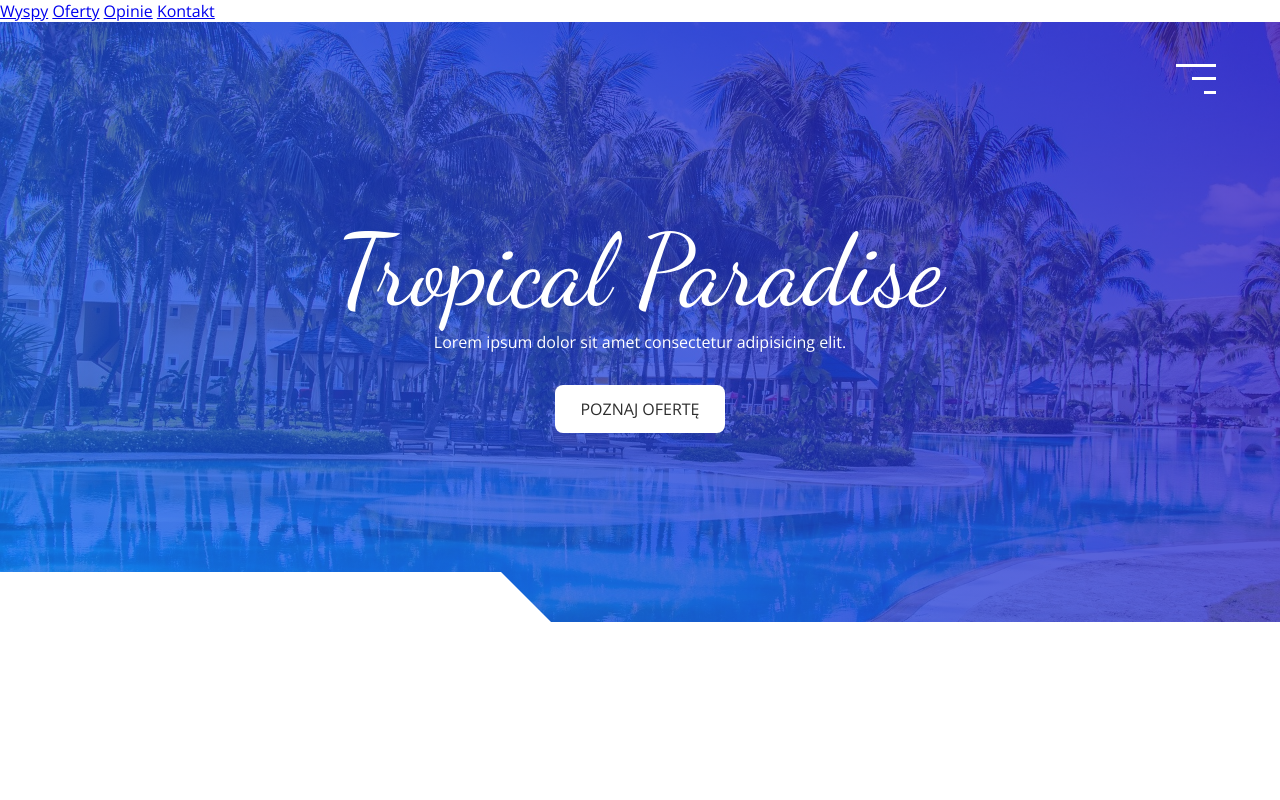
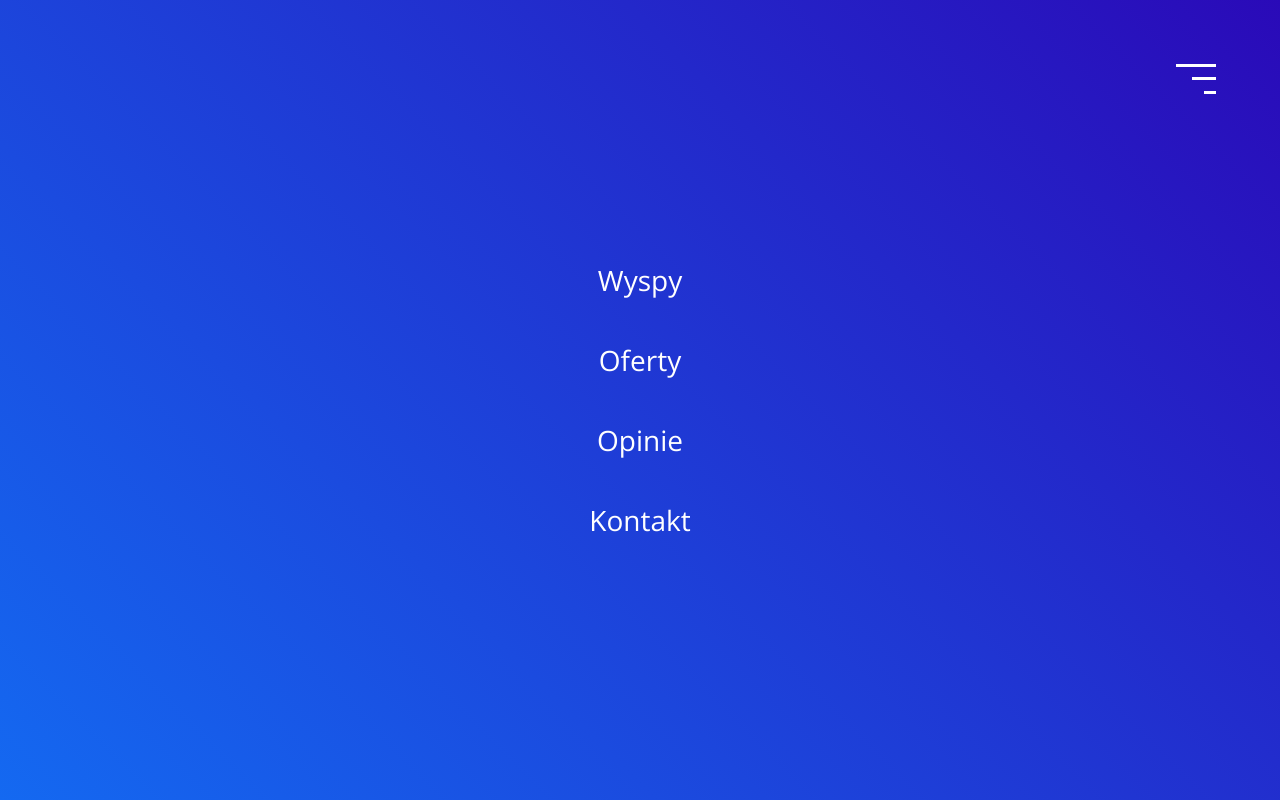
Before and after one commit to Squirrello-maker/tropical_paradise, a plain HTML site: page index.html in a window 1280 px wide. Drawn offline with nearby package versions, Linux system fonts and the light colour scheme.

Commit message:
created nav

```diff
--- a/sass/main.scss
+++ b/sass/main.scss
@@ -64,6 +64,46 @@ body
         }
     }
 }
+.nav
+{
+    position: fixed;
+    top: 0;
+    display: flex;
+    justify-content: center;
+    align-items: center;
+    height: 100vh;
+    width: 100%;
+    background-image: $blue-gradient-solid;
+    z-index: 100;
+    &__item
+    {
+        position: relative;
+        display: block;
+        margin: 0.5em 0;
+        padding: 0.5em 2em;
+        font-size: 2.8rem;
+        color: $pure-white;
+        text-decoration: none;
+        text-align: center;
+        &::before
+        {
+            position: absolute;
+            top: 0;
+            left: 0;
+            width: 3px;
+            height: 100%;
+            transform: scaleY(0);
+            transition: transform .3s;
+            background-color: $pure-white;
+            content: '';
+        }
+        &:hover::before
+        {
+            transform: scaleY(1);
+        }
+    }
+}
+
 //HEADER
 .header
 {
```
Also changed, not shown: css/main.css, 1 other file.
